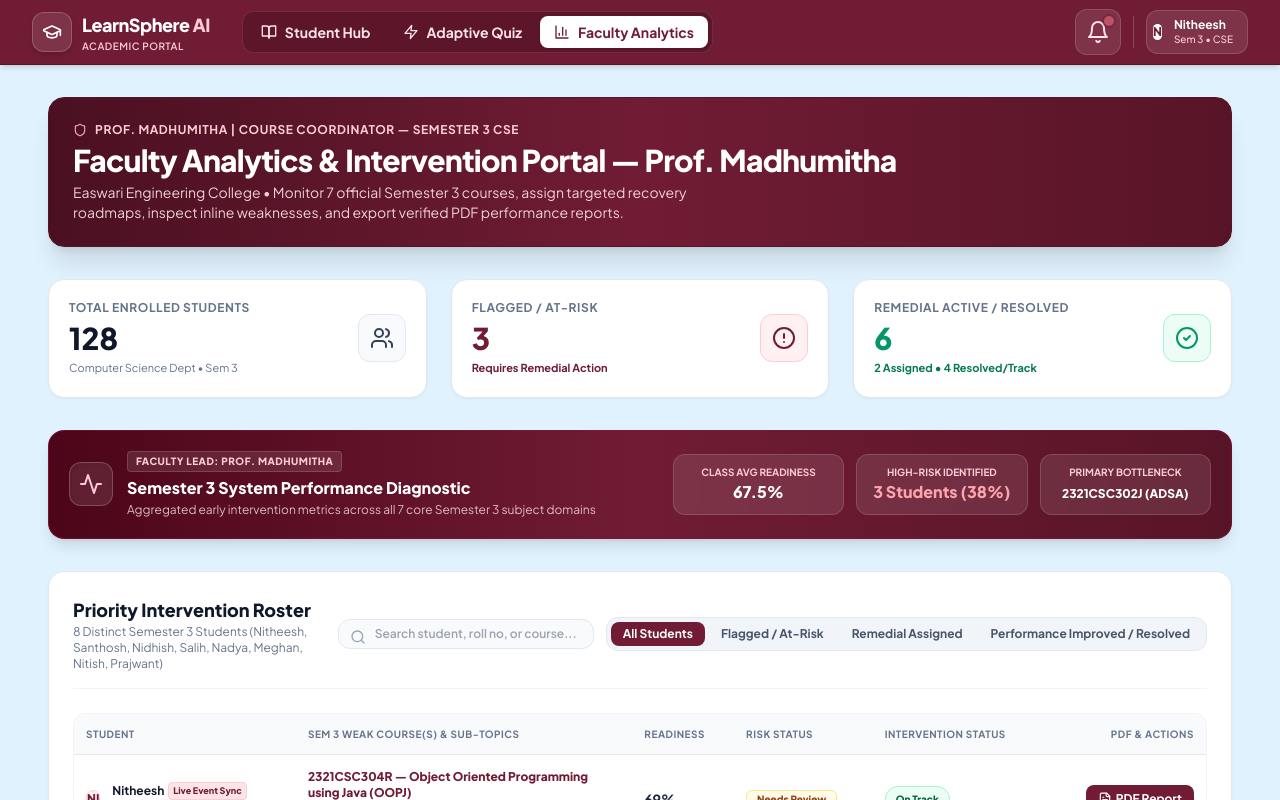
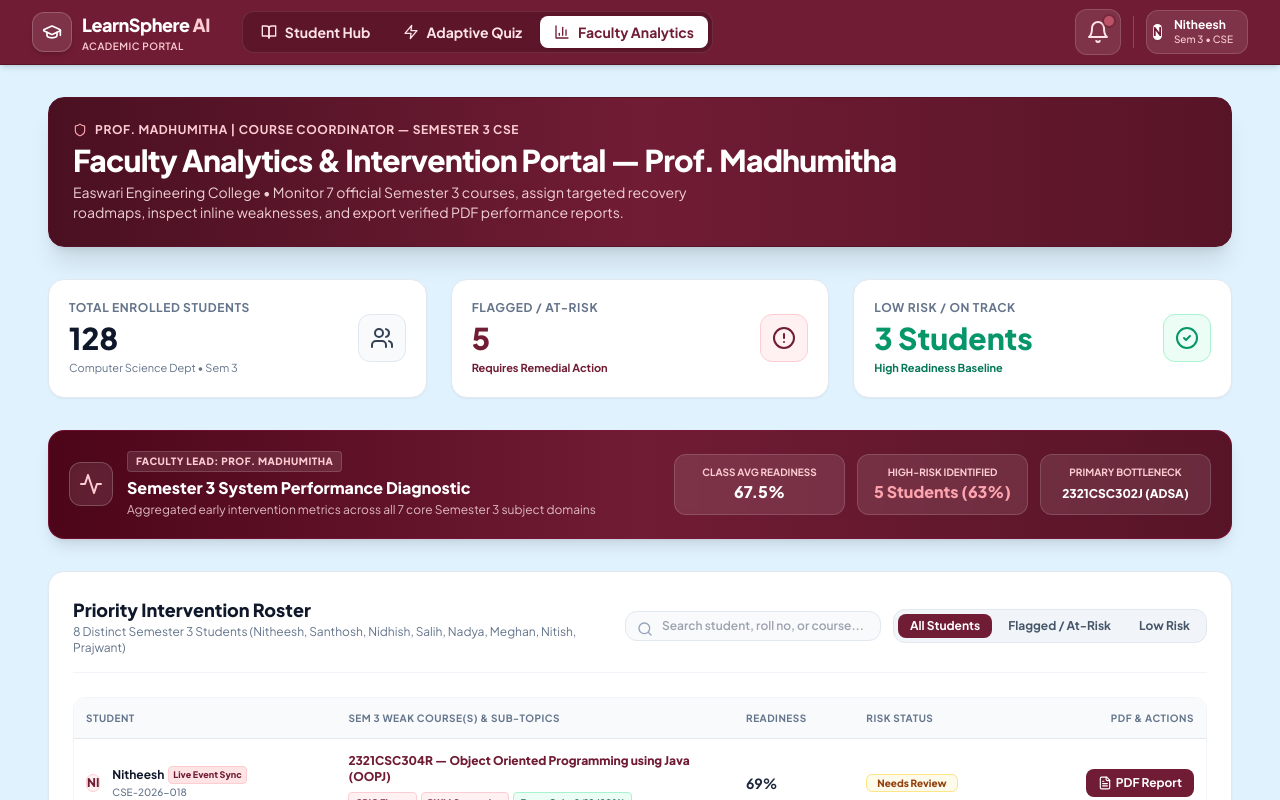
Before and after one commit to nitheesh0501/learnsphere-ai, a React (Vite) app in the folder frontend/: page / in a window 1280 px wide. Both pictures are taken after a click on the button "Faculty Analytics". Shown: the top 800 px of the page. Built offline with nearby package versions, Linux system fonts and the light colour scheme.

Commit message:
Refactor: Removed Intervention Status column, badges, and filters from Faculty Analytics

```diff
--- a/frontend/src/pages/FacultyAnalytics.jsx
+++ b/frontend/src/pages/FacultyAnalytics.jsx
@@ -362,23 +362,18 @@ export default function FacultyAnalytics({ addToast, nitheeshReadiness }) {
                           sWeak.toLowerCase().includes(searchTerm.toLowerCase());
 
     let matchesFilter = true;
-    const currentStatus = s.interventionStatus || s.status || '';
-
     if (filterStatus === 'Flagged / At-Risk') {
-      matchesFilter = currentStatus === 'Flagged' || s.riskStatus === 'High Risk';
-    } else if (filterStatus === 'Remedial Assigned') {
-      matchesFilter = currentStatus === 'Remedial Assigned';
-    } else if (filterStatus === 'Performance Improved / Resolved') {
-      matchesFilter = currentStatus === 'Resolved' || currentStatus === 'On Track';
+      matchesFilter = s.riskStatus === 'High Risk' || s.riskStatus === 'Needs Review' || s.risk_level === 'Needs Review';
+    } else if (filterStatus === 'Low Risk') {
+      matchesFilter = s.riskStatus === 'Low Risk' || s.risk_level === 'Low Risk';
     }
 
     return matchesSearch && matchesFilter;
   });
 
   const totalEnrolled = 128;
-  const atRiskCount = students.filter((s) => (s.interventionStatus || s.status) === 'Flagged' || s.riskStatus === 'High Risk').length;
-  const remedialAssignedCount = students.filter((s) => (s.interventionStatus || s.status) === 'Remedial Assigned').length;
-  const resolvedCount = students.filter((s) => (s.interventionStatus || s.status) === 'Resolved' || (s.interventionStatus || s.status) === 'On Track').length;
+  const atRiskCount = students.filter((s) => s.riskStatus === 'High Risk' || s.riskStatus === 'Needs Review' || s.risk_level === 'Needs Review').length;
+  const resolvedCount = students.filter((s) => s.riskStatus === 'Low Risk' || s.risk_level === 'Low Risk').length;
 
   // SAFE CLASS AVERAGE READINESS CALCULATION (DYNAMIC FOR NITHEESH)
   const validReadinesses = students.map(s => {
@@ -438,12 +433,12 @@ export default function FacultyAnalytics({ addToast, nitheeshReadiness }) {
           </div>
         </div>
 
-        {/* KPI 3: Remedial Assigned & Performance Improved */}
+        {/* KPI 3: Low Risk / On Track */}
         <div className="bg-white rounded-2xl border border-slate-200 p-5 flex items-center justify-between shadow-sm sm:col-span-2 lg:col-span-1">
           <div>
-            <p className="text-xs font-bold text-slate-500 uppercase tracking-wider">Remedial Active / Resolved</p>
-            <p className="text-3xl font-black text-emerald-600 mt-1">{remedialAssignedCount + resolvedCount}</p>
-            <p className="text-[11px] text-emerald-700 font-bold mt-1">{remedialAssignedCount} Assigned • {resolvedCount} Resolved/Track</p>
+            <p className="text-xs font-bold text-slate-500 uppercase tracking-wider">Low Risk / On Track</p>
+            <p className="text-3xl font-black text-emerald-600 mt-1">{resolvedCount} Students</p>
+            <p className="text-[11px] text-emerald-700 font-bold mt-1">High Readiness Baseline</p>
           </div>
           <div className="w-12 h-12 rounded-xl bg-emerald-50 border border-emerald-200 flex items-center justify-center text-emerald-600 shrink-0">
             <CheckCircle2 className="w-6 h-6" />
@@ -517,7 +512,7 @@ export default function FacultyAnalytics({ addToast, nitheeshReadiness }) {
 
             {/* STATUS FILTER TABS */}
             <div className="flex items-center space-x-1 bg-slate-100 p-1 rounded-xl border border-slate-200 text-xs font-bold overflow-x-auto no-scrollbar">
-              {['All Students', 'Flagged / At-Risk', 'Remedial Assigned', 'Performance Improved / Resolved'].map((st) => (
+              {['All Students', 'Flagged / At-Risk', 'Low Risk'].map((st) => (
                 <button
                   key={st}
                   onClick={() => setFilterStatus(st)}
@@ -541,7 +536,6 @@ export default function FacultyAnalytics({ addToast, nitheeshReadiness }) {
                 <th className="py-3 px-3">Sem 3 Weak Course(s) & Sub-Topics</th>
                 <th className="py-3 px-3">Readiness</th>
                 <th className="py-3 px-3">Risk Status</th>
-                <th className="py-3 px-3">Intervention Status</th>
                 <th className="py-3 px-3 text-right">PDF & Actions</th>
               </tr>
             </thead>
@@ -576,7 +570,6 @@ export default function FacultyAnalytics({ addToast, nitheeshReadiness }) {
                   }
                 }
 
-                const iStatus = stu.interventionStatus || stu.status;
                 const sAvatar = stu.avatar || sName.substring(0, 2).toUpperCase();
 
                 return (
@@ -637,19 +630,6 @@ export default function FacultyAnalytics({ addToast, nitheeshReadiness }) {
                       </span>
                     </td>
 
-                    {/* Status Tag */}
-                    <td className="py-3.5 px-3">
-                      <span className={`px-2.5 py-1 rounded-full text-[10px] font-black border inline-flex items-center space-x-1 ${
-                        iStatus === 'Flagged'
-                          ? 'bg-rose-100 text-[#701C34] border-rose-200'
-                          : iStatus === 'Remedial Assigned'
-                          ? 'bg-amber-50 text-amber-800 border-amber-200'
-                          : 'bg-emerald-50 text-emerald-800 border-emerald-200'
-                      }`}>
-                        <span>{iStatus}</span>
-                      </span>
-                    </td>
-
                     {/* ACTION COLUMN: DIRECT PDF REPORT DOWNLOAD */}
                     <td className="py-3.5 px-3 text-right">
                       <div className="flex items-center justify-end">
```
